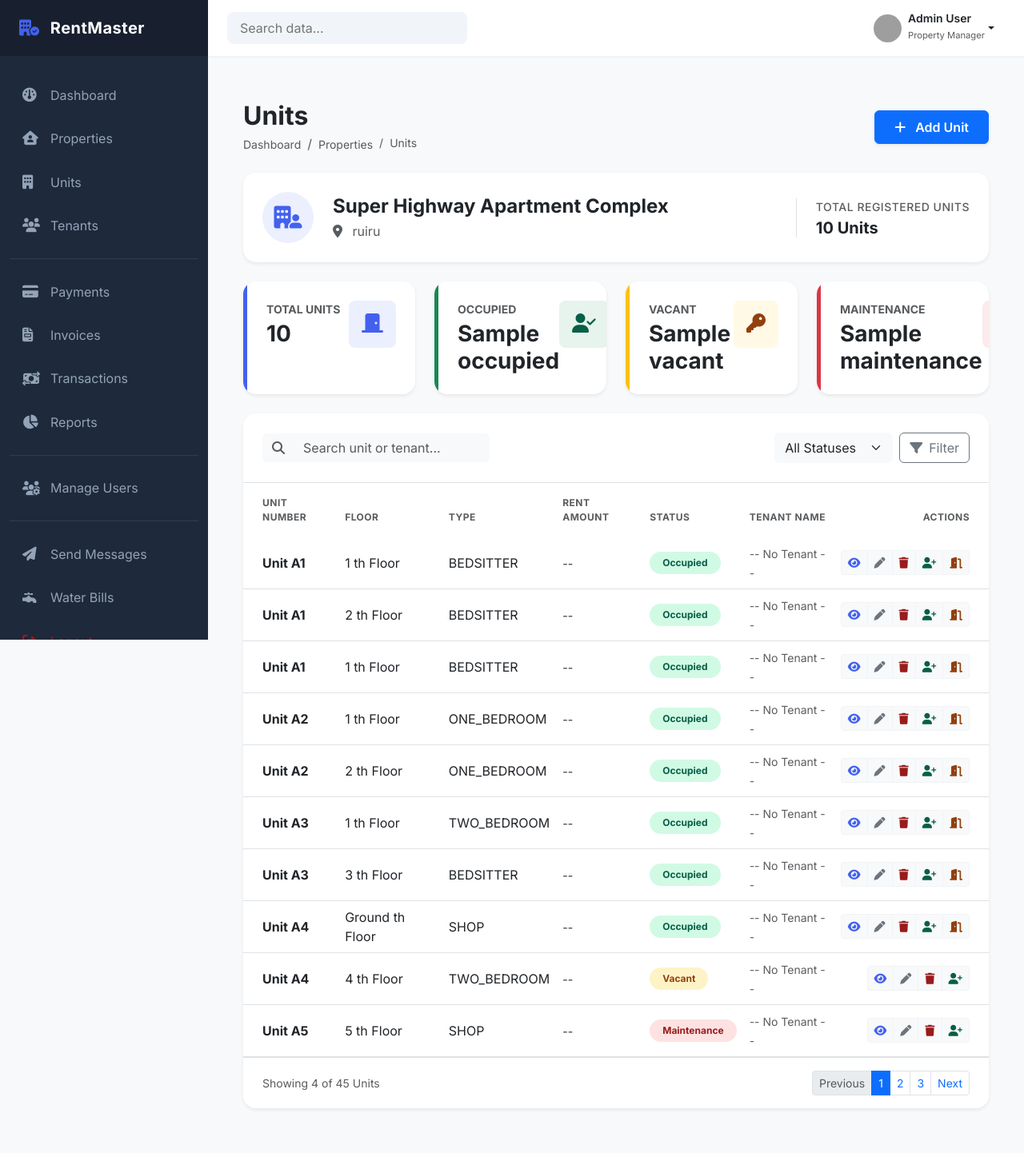
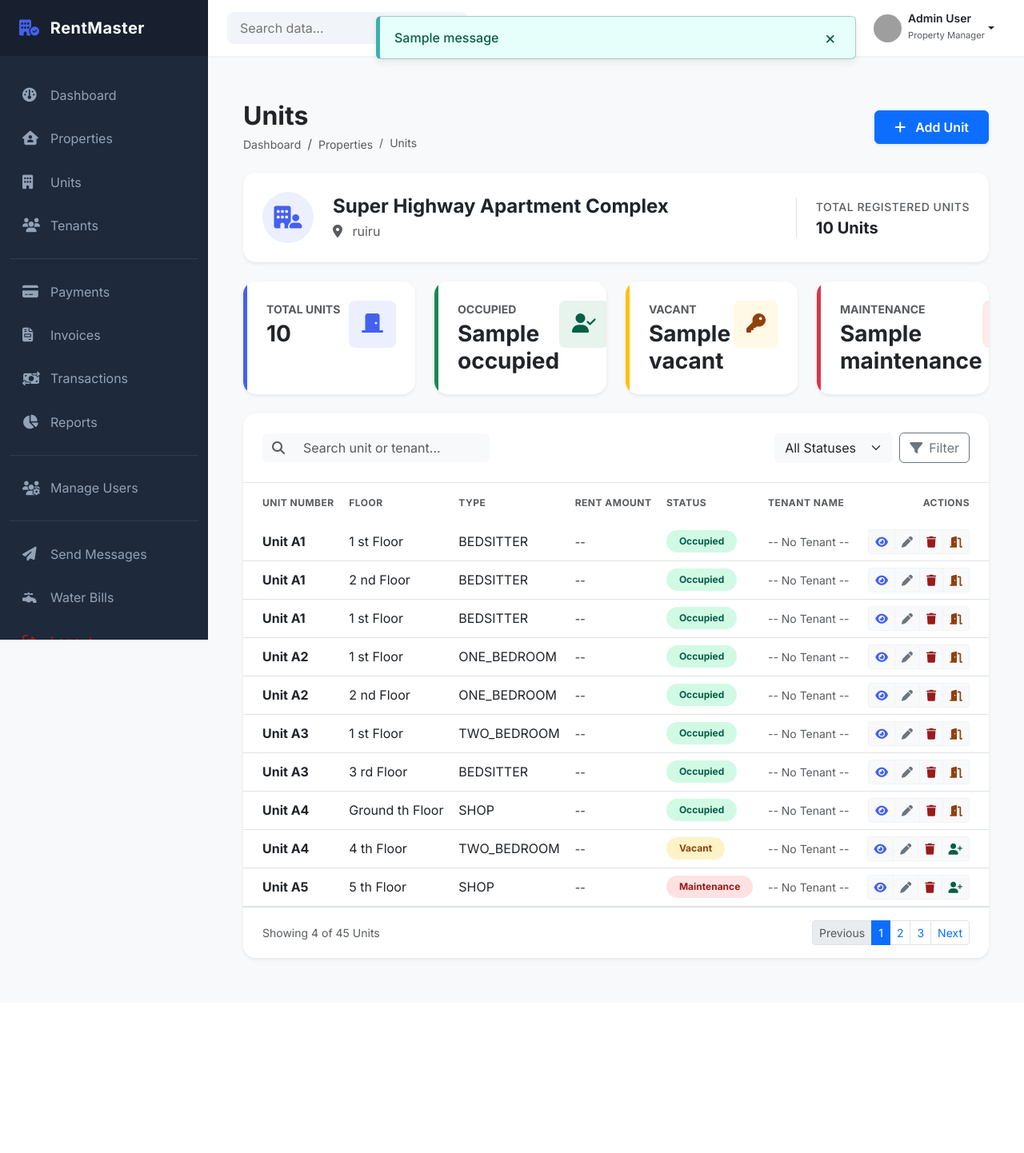
Before and after one commit to LAFlame694/RS_694, a Django app: template templates/properties/property_units.html in a window 1280 px wide. Shown: the whole page at 80% size. After the commit the page ends 1201 px from the top, so only its background shows below. Run offline with Django 5.2, Linux system fonts and the light colour scheme; data comes from the database, SQL or seed files in the repository; both versions use the stored data as it was after the commit; tables that the repository leaves empty hold one stand-in row (values such as "Sample post"); the template is opened without the code that fills it: values that come from a table or form of the project are taken from there, most other values are stand-ins (such as "Sample title", 1, 10 or a date in 2020); one stand-in notice (Sample message) is shown; grey boxes are pictures that could not be loaded.

Commit message:
modified property_unit UI

```diff
--- a/static/dashboard/css/dashboard.css
+++ b/static/dashboard/css/dashboard.css
@@ -97,6 +97,7 @@ margin-right: 10px;
 
 /* Main Content Styling */
 #main-content {
+position: relative;
 margin-left: var(--sidebar-width);
 width: calc(100% - var(--sidebar-width));
 min-height: 100vh;
@@ -118,6 +119,79 @@ z-index: 999;
 
 .content-body {
 padding: 2rem;
+}
+
+/* Flash Messages */
+.messages-wrapper {
+    position: absolute;
+    top: 20px;
+    left: 0;
+    right: 0;
+    z-index: 9999;
+    pointer-events: none; /* allows clicks through */
+}
+.messages-container {
+    margin: 0 auto;
+    width: 90%;
+    max-width: 600px;
+    pointer-events: auto; /* re-enable clicks for buttons */
+}
+
+/* Base alert style */
+.alert {
+    display: flex;
+    justify-content: space-between;
+    align-items: center;
+    padding: 14px 18px;
+    margin-bottom: 10px;
+    border-radius: 6px;
+    box-shadow: 0 4px 10px rgba(0,0,0,0.08);
+    font-weight: 500;
+    animation: fadeIn 0.3s ease-in-out;
+}
+
+/* SUCCESS (Green) */
+.alert-success {
+    background-color: #e6fffa;
+    border-left: 5px solid #38b2ac;
+    color: #065f46;
+}
+
+/* ERROR (Red) */
+.alert-error {
+    background-color: #ffe6e6;
+    border-left: 5px solid #e53e3e;
+    color: #7f1d1d;
+}
+
+/* Close button */
+.alert-close {
+    background: none;
+    border: none;
+    font-size: 22px;
+    cursor: pointer;
+    line-height: 1;
+}
+
+/* Match close button color to parent */
+.alert-success .alert-close {
+    color: #065f46;
+}
+
+.alert-error .alert-close {
+    color: #7f1d1d;
+}
+
+/* Optional animation */
+@keyframes fadeIn {
+    from {
+        opacity: 0;
+        transform: translate(-10px);
+    }
+    to {
+        opacity: 1;
+        transform: translate(0);
+    }
 }
 
 /* Responsive Adjustments */
--- /dev/null
+++ b/static/properties/css/property_units.css
@@ -0,0 +1,75 @@
+  /* SaaS Dashboard Custom Styles */
+  :root {
+    --bs-primary: #4361ee;
+    --bs-primary-rgb: 67, 97, 238;
+  }
+
+  body {
+    background-color: #f8f9fa;
+    font-family:
+      "Inter",
+      -apple-system,
+      BlinkMacSystemFont,
+      "Segoe UI",
+      Roboto,
+      sans-serif;
+  }
+
+  .stat-card {
+    transition: transform 0.2s ease-in-out;
+  }
+
+  .stat-card:hover {
+    transform: translateY(-4px);
+  }
+
+  /* Subtle Badges BS 5.3+ */
+  .bg-success-subtle {
+    background-color: #d1fae5 !important;
+  }
+  .bg-warning-subtle {
+    background-color: #fef3c7 !important;
+  }
+  .bg-danger-subtle {
+    background-color: #fee2e2 !important;
+  }
+
+  .text-success {
+    color: #065f46 !important;
+  }
+  .text-warning {
+    color: #92400e !important;
+  }
+  .text-danger {
+    color: #991b1b !important;
+  }
+
+  /* Button Groups & UI Elements */
+  .btn-light {
+    background-color: #f8f9fa;
+    border-color: #f1f3f5;
+  }
+  .btn-light:hover {
+    background-color: #e9ecef;
+  }
+
+  .table thead th {
+    letter-spacing: 0.03rem;
+    font-size: 0.75rem;
+  }
+
+  .form-control:focus,
+  .form-select:focus {
+    border-color: rgba(var(--bs-primary-rgb), 0.5);
+    box-shadow: 0 0 0 0.25rem rgba(var(--bs-primary-rgb), 0.1);
+  }
+
+  .uppercase {
+    text-transform: uppercase;
+    letter-spacing: 0.5px;
+  }
+
+  /* Custom Table Styling */
+  .table tbody tr {
+    transition: background-color 0.2s ease;
+  }
--- a/templates/dashboard/base_dashboard.html
+++ b/templates/dashboard/base_dashboard.html
@@ -24,6 +24,8 @@
     />
     <!-- Custom CSS -->
      <link rel="stylesheet" href="{% static 'dashboard/css/dashboard.css' %}" />
+    {% block extra_css %}
+    {% endblock %}
   </head>
   <body>
     {% include 'dashboard/includes/sidebar.html' %}
@@ -75,6 +77,27 @@
         </div>
       </header>
 
+      <!-- Flash Messages -->
+      {% if messages %}
+      <div class="messages-wrapper">
+          <div class="messages-container">
+              {% for message in messages %}
+                  <div class="alert
+                      {% if message.tags == 'success' %}alert-success
+                      {% elif 'error' in message.tags %}alert-error
+                      {% endif %}">
+
+                      <span class="alert-text">{{ message }}</span>
+
+                      <button class="alert-close" onclick="this.parentElement.remove()">
+                          &times;
+                      </button>
+                  </div>
+              {% endfor %}
+          </div>
+      </div>
+      {% endif %}
+
       <!-- Dynamic Content Area -->
       <main class="content-body">
         {% block content %}
--- a/templates/properties/property_units.html
+++ b/templates/properties/property_units.html
@@ -1,4 +1,13 @@
 {% extends 'dashboard/base_dashboard.html' %}
+
+{% load static %}
+
+{% block title %}Property - Units{% endblock %}
+
+{% block extra_css %}
+<!-- CSS -->
+<link rel="stylesheet" href="{% static 'properties/css/property_units.css' %}">
+{% endblock %}
 
 {% block content %}
 <div class="container-fluid py-4">
@@ -220,11 +229,11 @@
 
                 <td>
                 {{ unit.floor }}
-                    {% if unit.floor == 1 %}
+                    {% if unit.floor == '1' %}
                         st
-                    {% elif unit.floor == 2 %}
+                    {% elif unit.floor == '2' %}
                         nd
-                    {% elif unit.floor == 3 %}
+                    {% elif unit.floor == '3' %}
                         rd
                     {% else %}
                         th
@@ -287,14 +296,14 @@
                             <i class="fa-solid fa-trash"></i>
                         </a>
 
-                        <!-- Assign Tenant -->
-                        {% if unit.status != "VACCANT" %}
+                        <!-- Assign Tenant (ONLY for VACANT or MAINTENANCE) -->
+                        {% if unit.status == "VACANT" or unit.status == "MAINTENANCE" %}
                         <a href="{% url 'assign_tenant' unit.id %}" class="btn btn-sm btn-light text-success" title="Assign Tenant">
                             <i class="fa-solid fa-user-plus"></i>
                         </a>
                         {% endif %}
 
-                        <!-- Vacate Unit -->
+                        <!-- Vacate Unit (ONLY for OCCUPIED) -->
                         {% if unit.status == "OCCUPIED" %}
                         <a href="{% url 'vacate_unit' unit.id %}" class="btn btn-sm btn-light text-warning" title="Vacate">
                             <i class="fa-solid fa-door-open"></i>
@@ -341,82 +350,4 @@
     </div>
   </div>
 </div>
-
-<style>
-  /* SaaS Dashboard Custom Styles */
-  :root {
-    --bs-primary: #4361ee;
-    --bs-primary-rgb: 67, 97, 238;
-  }
-
-  body {
-    background-color: #f8f9fa;
-    font-family:
-      "Inter",
-      -apple-system,
-      BlinkMacSystemFont,
-      "Segoe UI",
-      Roboto,
-      sans-serif;
-  }
-
-  .stat-card {
-    transition: transform 0.2s ease-in-out;
-  }
-
-  .stat-card:hover {
-    transform: translateY(-4px);
-  }
-
-  /* Subtle Badges BS 5.3+ */
-  .bg-success-subtle {
-    background-color: #d1fae5 !important;
-  }
-  .bg-warning-subtle {
-    background-color: #fef3c7 !important;
-  }
-  .bg-danger-subtle {
-    background-color: #fee2e2 !important;
-  }
-
-  .text-success {
-    color: #065f46 !important;
-  }
-  .text-warning {
-    color: #92400e !important;
-  }
-  .text-danger {
-    color: #991b1b !important;
-  }
-
-  /* Button Groups & UI Elements */
-  .btn-light {
-    background-color: #f8f9fa;
-    border-color: #f1f3f5;
-  }
-  .btn-light:hover {
-    background-color: #e9ecef;
-  }
-
-  .table thead th {
-    letter-spacing: 0.03rem;
-    font-size: 0.75rem;
-  }
-
-  .form-control:focus,
-  .form-select:focus {
-    border-color: rgba(var(--bs-primary-rgb), 0.5);
-    box-shadow: 0 0 0 0.25rem rgba(var(--bs-primary-rgb), 0.1);
-  }
-
-  .uppercase {
-    text-transform: uppercase;
-    letter-spacing: 0.5px;
-  }
-
-  /* Custom Table Styling */
-  .table tbody tr {
-    transition: background-color 0.2s ease;
-  }
-</style>
 {% endblock %}
```
Also changed, not shown: properties/views.py (+7 -1 lines), static/properties/css/property_list.css (added, +19 -0 lines), templates/properties/property_list.html (+12 -24 lines), db.sqlite3, 3 other files.
